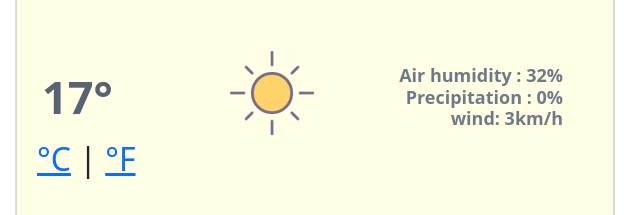
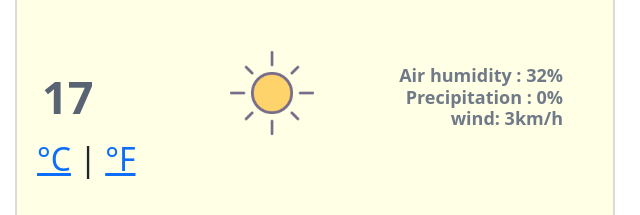
Before and after one commit to Elyzavetka/weather-app-vanilla-js, a website built with Parcel: page index.html in a window 1280 px wide. Shown: the part 204-419 px from the top of the page, 325-965 px from the left. Built offline with nearby package versions, Linux system fonts and the light colour scheme.

Commit message:
Update index.html

```diff
--- a/index.html
+++ b/index.html
@@ -63,7 +63,7 @@
       <br />
       <h2>
 
-          <p id = "nowTempwrature" class="body-temperature">17°</p>
+          <p id = "nowTempwrature" class="body-temperature">17</p>
           <span id="unit_tempearature">
               <a href="#" id="celsius-link">°C</a> |
               <a href="#" id="fahrenhiit-link">°F</a>
```
